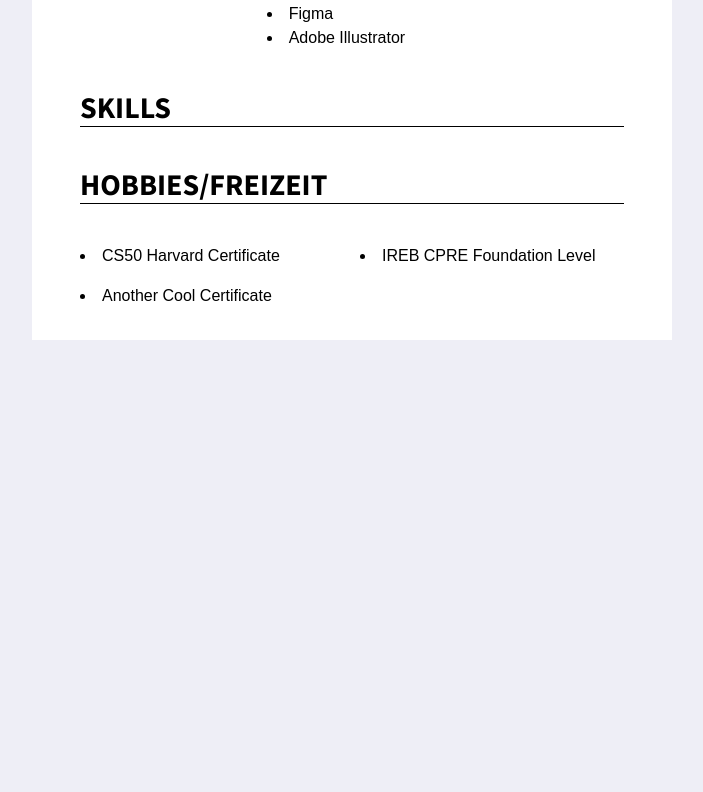
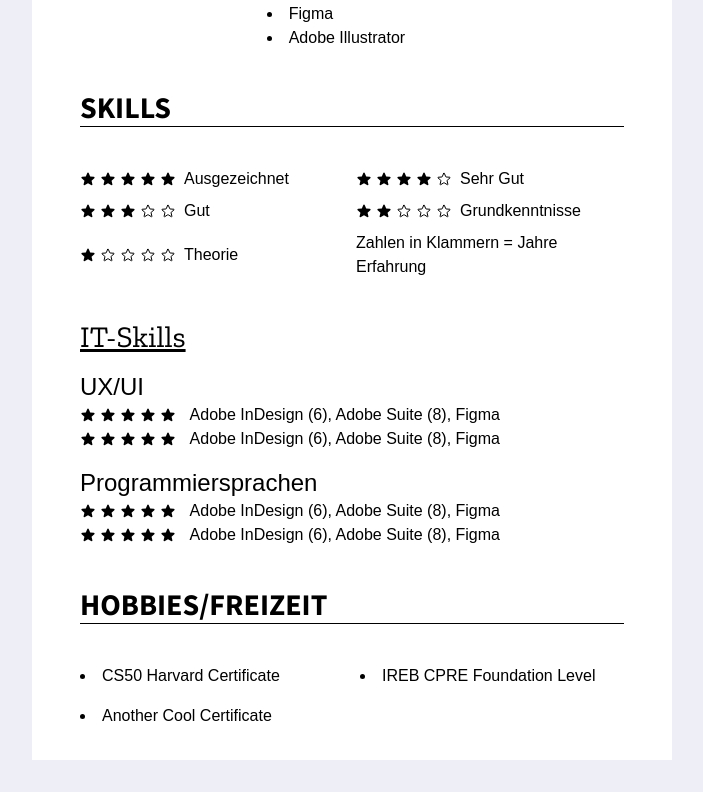
Before and after one commit to zeitvertrieb/poc-hr4u-editor, a Next.js app: page / in a window 1280 px wide. Shown: the part 2689-3481 px from the top of the page, without its empty margins (288-991 px from the left). Before the commit the page ends 3061 px from the top, so only its background shows below. Built offline with nearby package versions, Linux system fonts and the light colour scheme.

Commit message:
Basic Layout of Document done

```diff
--- a/components/Content.jsx
+++ b/components/Content.jsx
@@ -5,6 +5,8 @@ import EducationItem from './EducationItem'
 import Points from './Points'
 import ExperienceItem from './ExperienceItem'
 import ProjectExperienceList from './ProjectExperienceList'
+import StarRatingGlossary from './StarRatingGlossary'
+import SkillCategory from './SkillCategory'
 
 export default function Content() {
     return(
@@ -57,6 +59,8 @@ export default function Content() {
             <ProjectExperienceList/>
 
              <Title title="Skills"/>
+             <StarRatingGlossary/>
+             <SkillCategory category="IT-Skills" subcategories=""/>
 
              <Title title="Hobbies/Freizeit"/>
               <Points/>
--- /dev/null
+++ b/components/SkillCategory.jsx
@@ -0,0 +1,11 @@
+import SkillSubcategory from "./SkillSubcategory";
+
+export default function SkillCategory({category, subcategories}) {
+    return(
+        <div className="flex flex-col gap-4">
+            <h3 className="font-zilla-slab text-xl md:text-2xl lg:text-3xl underline" >{category}</h3>
+            <SkillSubcategory subcategory="UX/UI"/>
+            <SkillSubcategory subcategory="Programmiersprachen"/>
+        </div>
+    )
+}
--- /dev/null
+++ b/components/SkillSubcategory.jsx
@@ -0,0 +1,11 @@
+import StarRatingItem from "./StarRatingItem";
+
+export default function SkillSubcategory({subcategory}) {
+    return(
+        <div>
+            <h4 className="font-medium text-lg md:text-xl lg:text-2xl" >{subcategory}</h4>
+            <StarRatingItem />
+            <StarRatingItem/>
+        </div>
+    )
+}
--- /dev/null
+++ b/components/StarRating.jsx
@@ -0,0 +1,50 @@
+const FilledStar = () => (
+  <svg
+    xmlns="http://www.w3.org/2000/svg"
+    viewBox="0 0 24 24"
+    fill="currentColor"
+    className="w-4 h-4"
+  >
+    <path
+      fillRule="evenodd"
+      d="M10.788 3.21c.448-1.077 1.976-1.077 2.424 0l2.082 5.007 5.404.433c1.164.093 1.636 1.545.749 2.305l-4.117 3.527 1.257 5.273c.271 1.136-.964 2.033-1.96 1.425L12 18.354 7.373 21.18c-.996.608-2.231-.29-1.96-1.425l1.257-5.273-4.117-3.527c-.887-.76-.415-2.212.749-2.305l5.404-.433 2.082-5.007z"
+      clipRule="evenodd"
+    />
+  </svg>
+);
+
+const OutlinedStar = () => (
+  <svg
+    xmlns="http://www.w3.org/2000/svg"
+    fill="none"
+    viewBox="0 0 24 24"
+    strokeWidth={1.5}
+    stroke="currentColor"
+    className="w-4 h-4"
+  >
+    <path
+      strokeLinecap="round"
+      strokeLinejoin="round"
+      d="M11.48 3.499a.562.562 0 011.04 0l2.125 5.111a.563.563 0 00.475.345l5.518.442c.499.04.701.663.321.988l-4.204 3.602a.563.563 0 00-.182.557l1.285 5.385a.562.562 0 01-.84.61l-4.725-2.885a.563.563 0 00-.586 0L6.982 20.54a.562.562 0 01-.84-.61l1.285-5.386a.562.562 0 00-.182-.557l-4.204-3.602a.563.563 0 01.321-.988l5.518-.442a.563.563 0 00.475-.345L11.48 3.5z"
+    />
+  </svg>
+);
+
+export default function StarRating({rating}) {
+    return (
+    <div
+      className={`flex items-center space-x-1 text-primary`}
+      aria-label={`Rating: ${rating} out of 5 stars`}
+    >
+      {[...Array(5)].map((_, index) => {
+        const starValue = index + 1;
+
+        if (starValue <= rating) {
+          return <FilledStar key={index} />;
+        }
+
+        return <OutlinedStar key={index} />;
+      })}
+    </div>
+  );
+}
--- /dev/null
+++ b/components/StarRatingGlossary.jsx
@@ -0,0 +1,29 @@
+import StarRating from "./StarRating";
+
+export default function StarRatingGlossary() {
+    return(
+        <div className="grid grid-cols-1 md:grid-cols-2 2xl:grid-cols-3 gap-2">
+            <div className="flex flex-col sm:flex-row gap-2 sm:items-center">
+                <StarRating rating="5"/>
+                <p className="">Ausgezeichnet</p>
+            </div>
+            <div className="flex flex-col sm:flex-row gap-2 sm:tems-center">
+                <StarRating rating="4"/>
+                <p className="">Sehr Gut</p>
+            </div>
+            <div className="flex flex-col sm:flex-row gap-2 sm:items-center">
+                <StarRating rating="3"/>
+                <p className="">Gut</p>
+            </div>
+            <div className="flex flex-col sm:flex-row gap-2 sm:items-center">
+                <StarRating rating="2"/>
+                <p className="">Grundkenntnisse</p>
+            </div>
+            <div className="flex flex-col sm:flex-row gap-2 sm:items-center">
+                <StarRating rating="1"/>
+                <p className="">Theorie</p>
+            </div>
+            <p>Zahlen in Klammern = Jahre Erfahrung</p>
+        </div>
+    )
+}
--- /dev/null
+++ b/components/StarRatingItem.jsx
@@ -0,0 +1,10 @@
+import StarRating from "./StarRating";
+
+export default function StarRatingItem() {
+    return(
+        <div className="flex flex-col gap-1  md:grid md:grid-cols-5">
+            <StarRating rating="5"/>
+            <p className="col-span-4">Adobe InDesign (6), Adobe Suite (8), Figma</p>
+        </div>
+    )
+}
--- a/components/Title.jsx
+++ b/components/Title.jsx
@@ -1,5 +1,5 @@
-export default function Title(param) {
+export default function Title({title}) {
     return(
-        <h2 className="font-source-sans font-extrabold text-xl md:text-2xl lg:text-3xl border-b uppercase" >{param.title}</h2>
+        <h2 className="font-source-sans font-extrabold text-xl md:text-2xl lg:text-3xl border-b uppercase" >{title}</h2>
     )
 }
```
